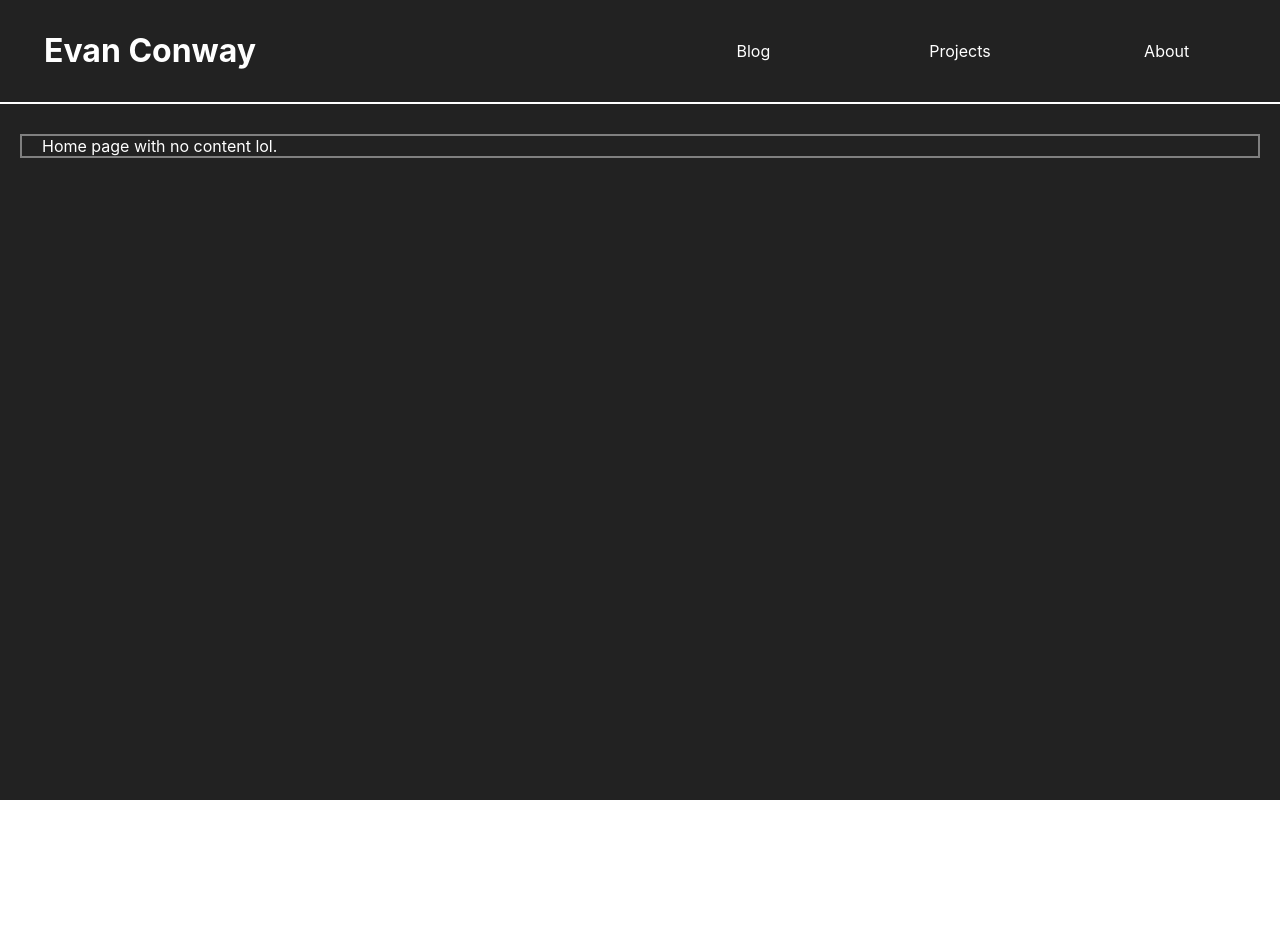
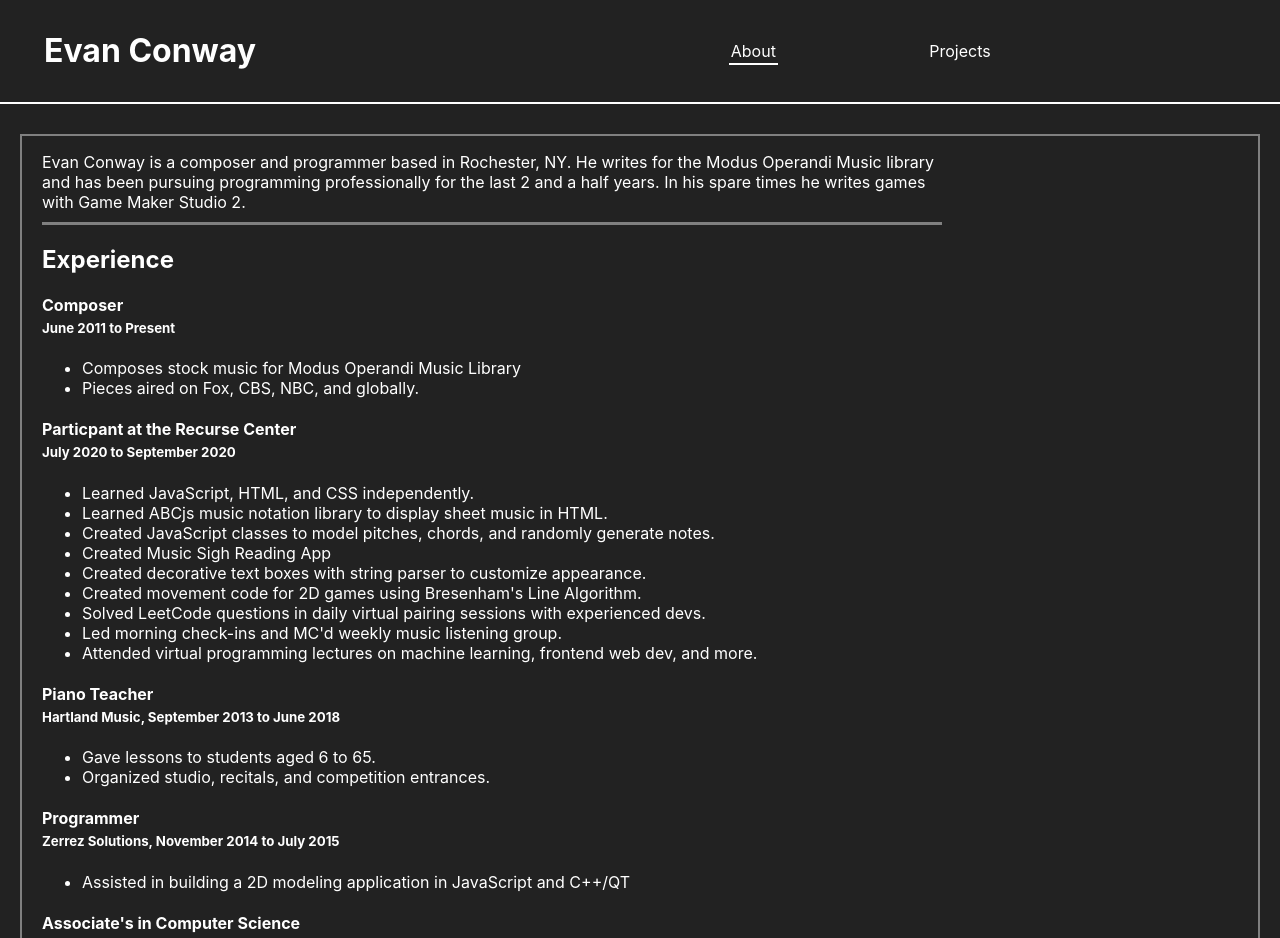
Before and after one commit to AceOfHeart5/evanconway, a React (Create React App) app: page / in a window 1280 px wide. Shown: the top 938 px of the page. Before the commit the page ends 800 px from the top, so only its background shows below. Built offline with nearby package versions, Linux system fonts and the light colour scheme.

Commit message:
add resume info to about

```diff
--- /dev/null
+++ b/src/About.js
@@ -0,0 +1,49 @@
+const About = () => {
+    const noBottom = { marginBottom: "0px"};
+    const smallTop = { marginTop: "5px"};
+    return (
+        <article style={{ maxWidth: "900px" }}>
+            <p style={{paddingBottom: "10px", borderColor: "grey", borderBottomStyle: "solid"}}>
+                Evan Conway is a composer and programmer based in Rochester, NY. He writes for the Modus Operandi Music library and has been pursuing
+                programming professionally for the last 2 and a half years. In his spare times he writes games with Game Maker Studio 2.
+            </p>
+            <h1>Experience</h1>
+            <h4 style={noBottom}>Composer</h4>
+            <h5 style={smallTop}>June 2011 to Present</h5>
+            <ul>
+                <li>Composes stock music for Modus Operandi Music Library</li>
+                <li>Pieces aired on Fox, CBS, NBC, and globally.</li>
+            </ul>
+            <h4 style={noBottom}>Particpant at the Recurse Center</h4>
+            <h5 style={smallTop}>July 2020 to September 2020</h5>
+            <ul>
+                <li>Learned JavaScript, HTML, and CSS independently.</li>
+                <li>Learned ABCjs music notation library to display sheet music in HTML.</li>
+                <li>Created JavaScript classes to model pitches, chords, and randomly generate notes.</li>
+                <li>Created Music Sigh Reading App</li>
+                <li>Created decorative text boxes with string parser to customize appearance.</li>
+                <li>Created movement code for 2D games using Bresenham's Line Algorithm.</li>
+                <li>Solved LeetCode questions in daily virtual pairing sessions with experienced devs.</li>
+                <li>Led morning check-ins and MC'd weekly music listening group.</li>
+                <li>Attended virtual programming lectures on machine learning, frontend web dev, and more.</li>
+            </ul>
+            <h4 style={noBottom}>Piano Teacher</h4>
+            <h5 style={smallTop}>Hartland Music, September 2013 to June 2018</h5>
+            <ul>
+                <li>Gave lessons to students aged 6 to 65.</li>
+                <li>Organized studio, recitals, and competition entrances.</li>
+            </ul>
+            <h4 style={noBottom}>Programmer</h4>
+            <h5 style={smallTop}>Zerrez Solutions, November 2014 to July 2015</h5>
+            <ul>
+                <li>Assisted in building a 2D modeling application in JavaScript and C++/QT</li>
+            </ul>
+            <h4 style={noBottom}>Associate's in Computer Science</h4>
+            <h5 style={smallTop}>Monroe Community College, June 2020</h5>
+            <h4 style={noBottom}>Bachelor's of Music in Piano Performance</h4>
+            <h5 style={smallTop}>Lawrence University, June 2013</h5>
+        </article>
+    );
+}
+
+export default About;
--- a/src/App.css
+++ b/src/App.css
@@ -92,6 +92,9 @@ html {
 	text-decoration: none;
 	margin-left: 34px;
 }
+.my-name:hover {
+	cursor: default;
+}
 .project {
 	max-width: 1200px;
 	margin-bottom: 50px;
--- a/src/App.js
+++ b/src/App.js
@@ -4,16 +4,18 @@ import { BrowserRouter, Link, Route, Switch } from 'react-router-dom';
 import Navbar from './Navbar.js';
 import Projects from './Projects';
 import Blog from './Blog.js';
+import About from './About.js';
 
 function App() {
 	return (
 		<div className="App">
 			<BrowserRouter>
 				<div className="topbar">
-					<h1>
-						<Link className="my-name" to="/">
+					<h1 className="my-name">
+						Evan Conway
+						{/*<Link className="my-name" to="/">
 							Evan Conway
-						</Link>
+						</Link>*/}
 					</h1>
 					<Navbar/>
 				</div>
@@ -21,11 +23,8 @@ function App() {
 					<div className="contentborder">
 						<Switch>
 							<Route path="/projects"><Projects/></Route>
-							<Route path="/about">The about page.</Route>
 							<Route path="/blog"><Blog/></Route>
-							<Route path="/">
-								Home page with no content lol.
-							</Route>
+							<Route path="/"><About/></Route>
 						</Switch>
 					</div>
 				</div>
--- a/src/Navbar.js
+++ b/src/Navbar.js
@@ -4,7 +4,7 @@ import { useHistory } from 'react-router-dom';
 
 const Navbar = () => {
 
-    const [selected, setSelected] = useState();
+    const [selected, setSelected] = useState("");
 
     /* I stole this code from online, so I'm going to try and explain it as best
     I can. This effect appears to log a listener function into the history object.
@@ -30,9 +30,9 @@ const Navbar = () => {
 
     return (
         <div className="navbar">
-            <Navlink link="blog" selected={selected}>Blog</Navlink>
+            <Navlink link="" selected={selected}>About</Navlink>
             <Navlink link="projects" selected={selected}>Projects</Navlink>
-            <Navlink link="about" selected={selected}>About</Navlink>
+            {/*<Navlink link="blog" selected={selected}>Blog</Navlink>*/}
         </div>
      );
 }
```
Also changed, not shown: 1 other file (tests, documents, lock files or other folders).
